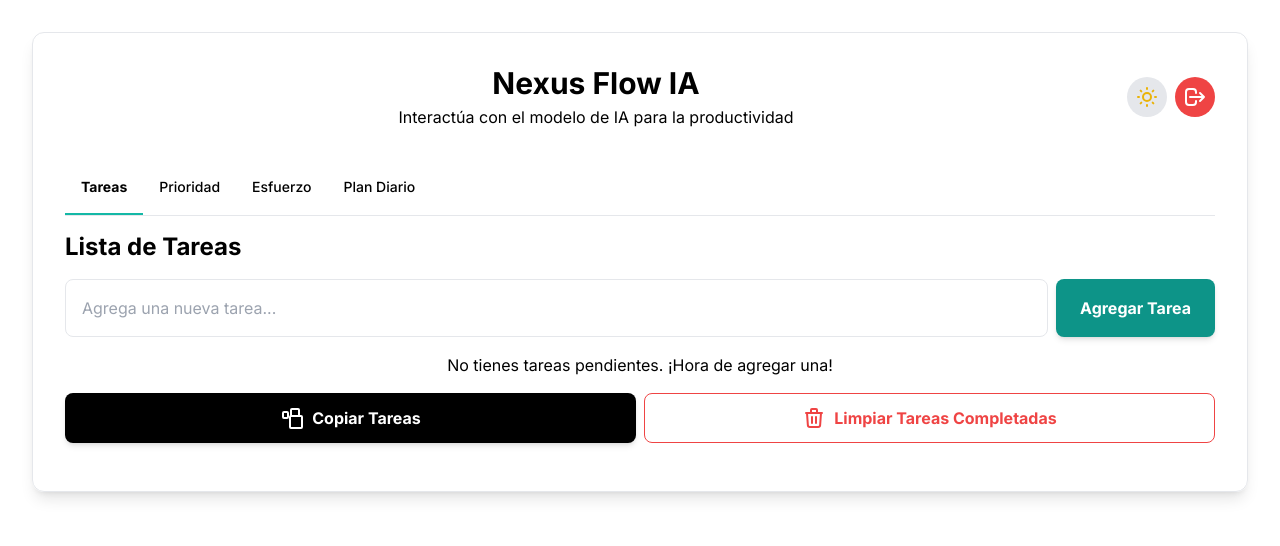
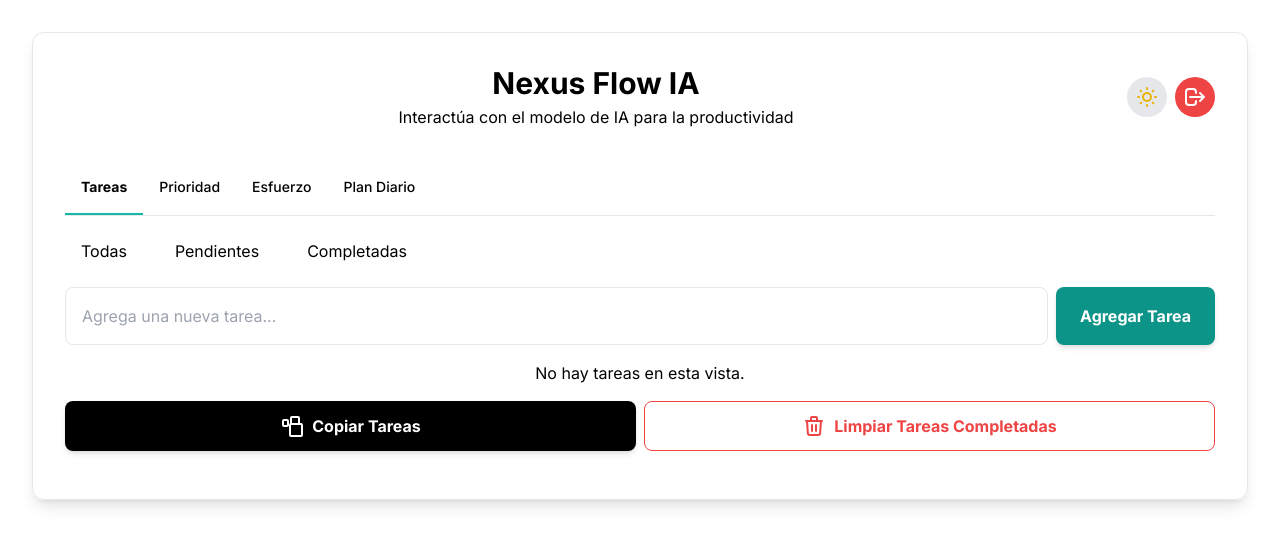
Before and after one commit to ingwplanchez/nexus-flow, a Django app: page / in a window 1280 px wide. Shown: the top 546 px of the page. Run offline with Django 5.2, Linux system fonts and the light colour scheme; the visitor is signed in with stand-in values (Sample User, id 1); some libraries are stand-ins or nearby versions.

Commit message:
Modified: Se agregan Botones para filtrar tareas por estado (Todas | Pendientes | Completadas)

```diff
--- a/core/static/js/script.js
+++ b/core/static/js/script.js
@@ -127,17 +127,34 @@ function saveTasks(tasks) {
 let draggedItem = null;
 
 // Renderiza las tareas en el DOM con soporte para arrastrar y soltar
+// Agrega una nueva variable global para el filtro actual
+let currentFilter = 'all'; // Puede ser 'all', 'completed' o 'active'
+
+// Actualiza la función renderTasks para que filtre la lista antes de renderizarla
 function renderTasks() {
     const todoList = document.getElementById('todo-list');
     const tasks = getTasks();
     todoList.innerHTML = ''; // Limpia la lista actual
 
-    if (tasks.length === 0) {
-        todoList.innerHTML = '<p class="text-secondary text-center">No tienes tareas pendientes. ¡Hora de agregar una!</p>';
+    // Filtramos las tareas según el filtro actual
+    let filteredTasks = tasks;
+    if (currentFilter === 'completed') {
+        filteredTasks = tasks.filter(task => task.completed);
+    } else if (currentFilter === 'active') {
+        filteredTasks = tasks.filter(task => !task.completed);
+    }
+
+    if (filteredTasks.length === 0) {
+        todoList.innerHTML = '<p class="text-secondary text-center">No hay tareas en esta vista.</p>';
         return;
     }
 
-    tasks.forEach((task, index) => {
+    filteredTasks.forEach((task, index) => {
+        // En lugar de usar el índice del arreglo filtrado,
+        // necesitamos el índice del arreglo original para las funciones
+        // de edición y eliminación. Para esto, buscamos el índice original.
+        const originalIndex = tasks.findIndex(t => t.text === task.text && t.completed === task.completed);
+
         const li = document.createElement('li');
         li.className = `p-4 rounded-lg shadow flex items-center justify-between ${task.completed ? 'bg-gray-400 dark:bg-gray-600' : 'bg-secondary'} transition-colors duration-300`;
         li.classList.add('todo-item');
@@ -145,26 +162,24 @@ function renderTasks() {
             li.classList.add('completed');
         }
 
-        // Hacemos que cada tarea sea arrastrable
         li.draggable = true;
-        li.dataset.index = index; // Almacenamos el índice en un atributo de datos
+        li.dataset.index = originalIndex;
 
-        // Usamos un span para el texto de la tarea y un input para la edición
         li.innerHTML = `
             <div class="flex items-center flex-grow">
-                <input type="checkbox" ${task.completed ? 'checked' : ''} onchange="toggleTask(${index})" class="h-5 w-5 rounded text-teal-600 border-gray-300 focus:ring-teal-500">
-                <span id="task-text-${index}" class="ml-4 text-primary task-text flex-grow">${task.text}</span>
-                <input id="task-input-${index}" type="text" value="${task.text}" class="hidden flex-grow p-2 ml-4 rounded-lg border border-teal-500 bg-container text-primary focus:outline-none">
+                <input type="checkbox" ${task.completed ? 'checked' : ''} onchange="toggleTask(${originalIndex})" class="h-5 w-5 rounded text-teal-600 border-gray-300 focus:ring-teal-500">
+                <span id="task-text-${originalIndex}" class="ml-4 text-primary task-text flex-grow">${task.text}</span>
+                <input id="task-input-${originalIndex}" type="text" value="${task.text}" class="hidden flex-grow p-2 ml-4 rounded-lg border border-teal-500 bg-container text-primary focus:outline-none">
             </div>
             <div class="flex items-center space-x-2 ml-2">
                 <!-- Botón de edición/guardado -->
-                <button id="edit-btn-${index}" onclick="toggleEditMode(${index})" class="text-gray-500 hover:text-teal-500 transition-colors duration-200">
+                <button id="edit-btn-${originalIndex}" onclick="toggleEditMode(${originalIndex})" class="text-gray-500 hover:text-teal-500 transition-colors duration-200">
                     <svg xmlns="http://www.w3.org/2000/svg" class="h-6 w-6" fill="none" viewBox="0 0 24 24" stroke="currentColor" stroke-width="2">
                         <path stroke-linecap="round" stroke-linejoin="round" d="M15.232 5.232a2.5 2.5 0 013.536 3.536L6.5 21.036H3v-3.536l12.232-12.232zM15.232 5.232L18.768 8.768" />
                     </svg>
                 </button>
                 <!-- Botón de eliminación -->
-                <button onclick="deleteTask(${index})" class="text-red-500 hover:text-red-700 transition-colors duration-200">
+                <button onclick="deleteTask(${originalIndex})" class="text-red-500 hover:text-red-700 transition-colors duration-200">
                     <svg xmlns="http://www.w3.org/2000/svg" class="h-6 w-6" fill="none" viewBox="0 0 24 24" stroke="currentColor" stroke-width="2">
                         <path stroke-linecap="round" stroke-linejoin="round" d="M6 18L18 6M6 6l12 12" />
                     </svg>
@@ -174,9 +189,16 @@ function renderTasks() {
         todoList.appendChild(li);
     });
 
-    // ¡La solución! Vuelve a asignar los "event listeners" de arrastrar y soltar
     addDragAndDropListeners();
 }
+
+// Nueva función para cambiar el filtro
+function setFilter(filter) {
+    currentFilter = filter;
+    renderTasks();
+    //showStatusMessage(`Mostrando tareas: ${filter}`, true);
+}
+
 
 /**
  * Añade los manejadores de eventos para arrastrar y soltar a todos los elementos de la lista.
--- a/core/templates/index.html
+++ b/core/templates/index.html
@@ -56,14 +56,25 @@
                 <!-- Contenido de las pestañas -->
                 <div class="py-4">
                     <!-- CONTENIDO PARA LA LISTA DE TAREAS - ¡Ahora es el primero! -->
+
                     <div id="todo-list-content" class="space-y-4">
-                        <h2 class="text-xl sm:text-2xl font-semibold text-primary">Lista de Tareas</h2>
+
+                        <!-- <h2 class="text-xl sm:text-2xl font-semibold text-primary">Lista de Tareas</h2> -->
+
+                        <div class="flex justify-start space-x-4 mb-4">
+                            <button onclick="setFilter('all')" class="px-4 py-2 rounded-lg text-primary bg-secondary hover:bg-teal-500 transition-colors duration-300">Todas</button>
+                            <button onclick="setFilter('active')" class="px-4 py-2 rounded-lg text-primary bg-secondary hover:bg-teal-500 transition-colors duration-300">Pendientes</button>
+                            <button onclick="setFilter('completed')" class="px-4 py-2 rounded-lg text-primary bg-secondary hover:bg-teal-500 transition-colors duration-300">Completadas</button>
+                        </div>
+
                         <div class="flex flex-col sm:flex-row gap-2">
                             <input id="new-task-input" type="text" placeholder="Agrega una nueva tarea..." class="flex-grow p-4 border border-primary bg-container rounded-lg focus:outline-none focus:ring-2 focus:ring-teal-500 text-primary">
                             <button onclick="addTask()" class="mt-2 sm:mt-0 px-6 py-3 bg-teal-600 text-white font-bold rounded-lg hover:bg-teal-700 transition duration-300 shadow-md">
                                 Agregar Tarea
                             </button>
                         </div>
+
+
                         <ul id="todo-list" class="space-y-2 draggable-list" ondragover="allowDrop(event)">
                             <!-- Las tareas se renderizarán aquí -->
                         </ul>
```
